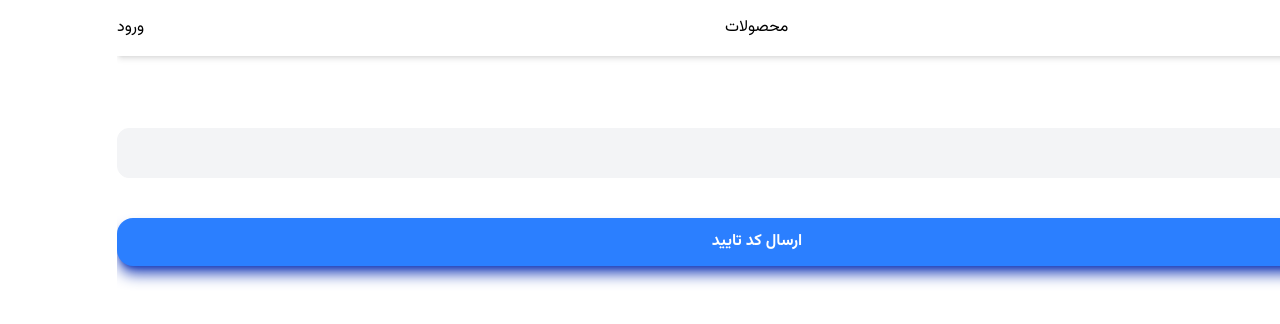
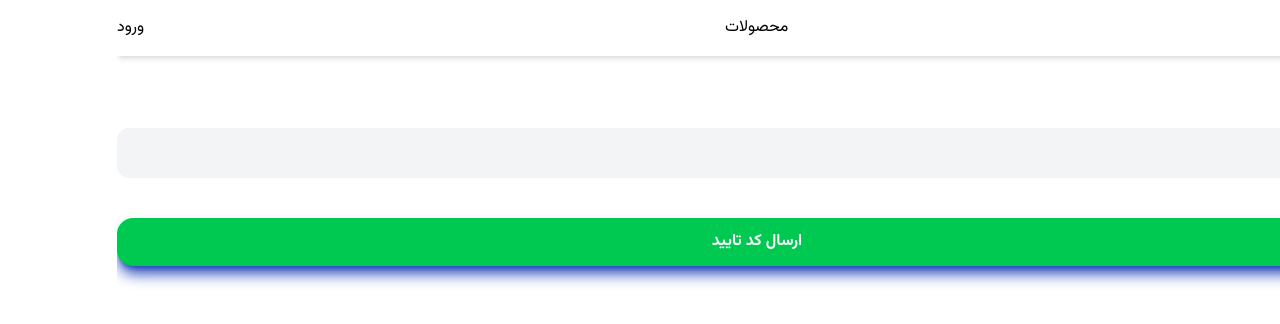
Before and after one commit to tatasadi/next-shop-admin-panel, a Next.js app: page /auth in a window 1280 px wide. Shown: the top 324 px of the page. Built offline with nearby package versions, Linux system fonts and the light colour scheme; no server answers.

Commit message:
update page

```diff
--- a/src/app/auth/SendOTPFrom.jsx
+++ b/src/app/auth/SendOTPFrom.jsx
@@ -17,7 +17,7 @@ function SendOTPFrom({ phoneNumber, onChange, onSubmit, isLoading }) {
 					) : (
 						<button
 							type="submit"
-							className="font-bold rounded-2xl transition-all duration-300 px-4 py-3 bg-blue-500 text-white hover:bg-blue-300 shadow-lg
+							className="btn-primary font-bold rounded-2xl transition-all duration-300 px-4 py-3 text-white shadow-lg
 							shadow-blue-800 w-full"
 						>
 							ارسال کد تایید
--- a/src/app/globals.css
+++ b/src/app/globals.css
@@ -37,3 +37,10 @@ body {
 .container {
 	@apply mx-auto;
 }
+
+.btn {
+	@apply p-2 mt-0;
+}
+.btn-primary {
+	@apply mb-4 bg-green-500 hover:bg-blue-300;
+}
```
